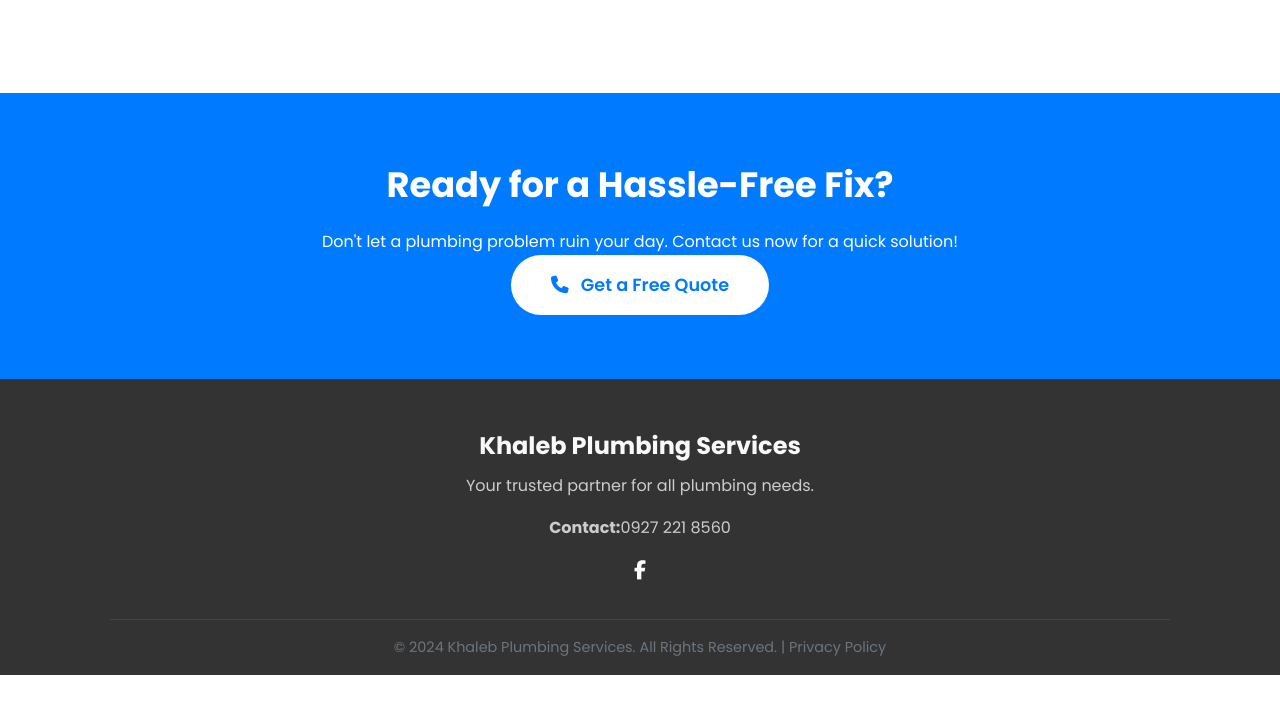
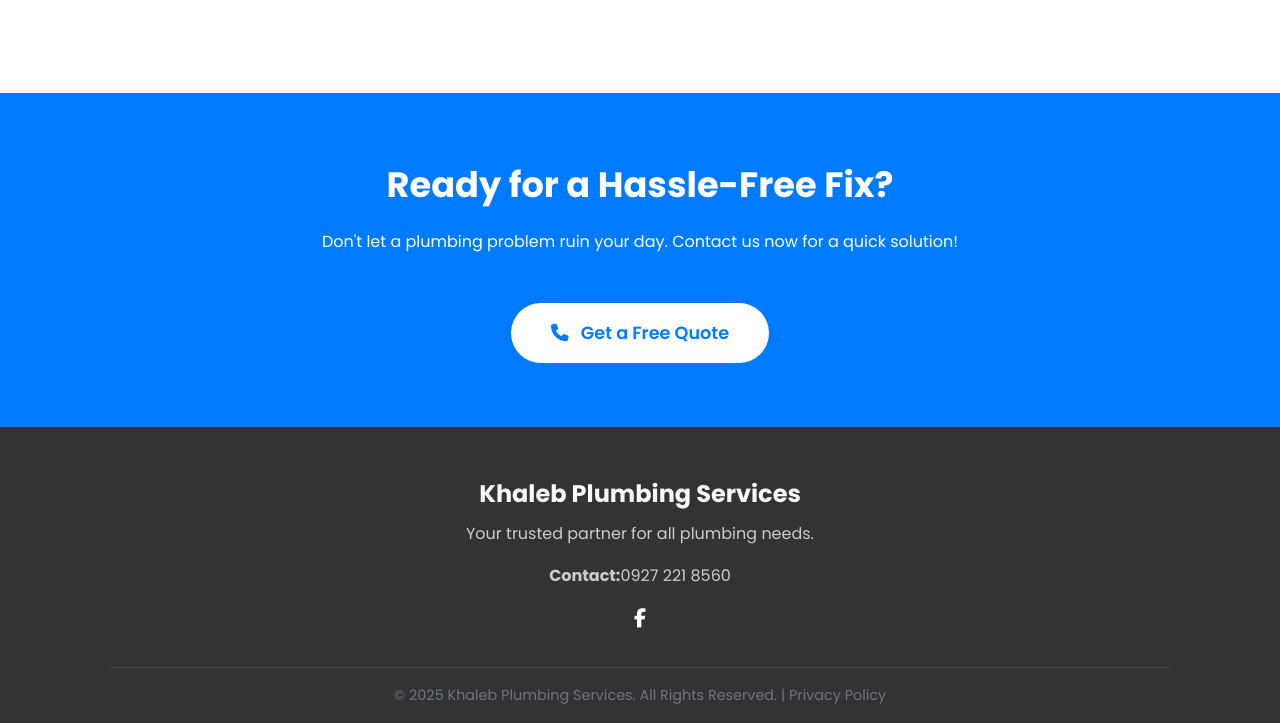
Before and after one commit to aljohnpolyglot/khalebplumbing, a plain HTML site: page index.html in a window 1280 px wide. Shown: the part 2954-3677 px from the top of the page. Before the commit the page ends 3629 px from the top, so only its background shows below. Drawn offline with Linux system fonts and the light colour scheme.

Commit message:
bug fixes

```diff
--- a/index.html
+++ b/index.html
@@ -163,7 +163,7 @@
                 </div>
             </div>
             <div class="footer-bottom">
-                <p>&copy; 2024 Khaleb Plumbing Services. All Rights Reserved. | <a href="#">Privacy Policy</a></p>
+                <p>&copy; 2025 Khaleb Plumbing Services. All Rights Reserved. | <a href="#">Privacy Policy</a></p>
             </div>
         </div>
     </footer>
--- a/style.css
+++ b/style.css
@@ -292,6 +292,7 @@ body {
 }
 
 .cta-section .cta-button {
+    margin-top: 3rem;
     background-color: var(--white-color);
     color: var(--primary-color);
 }
```
